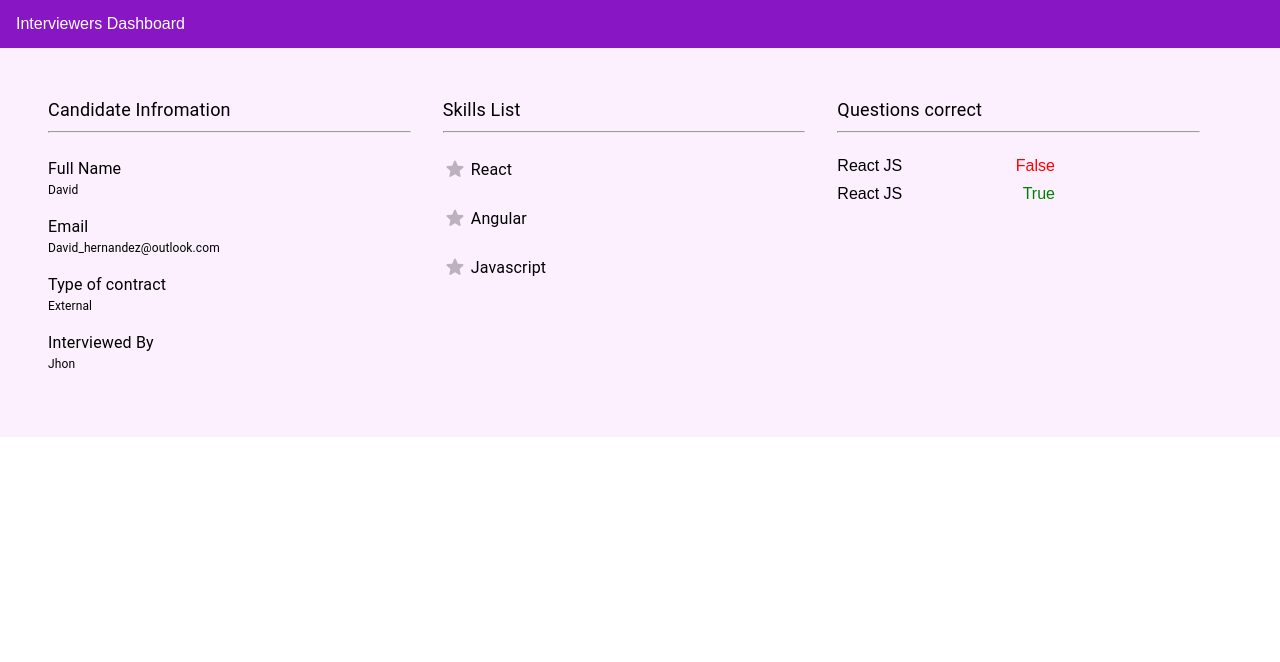
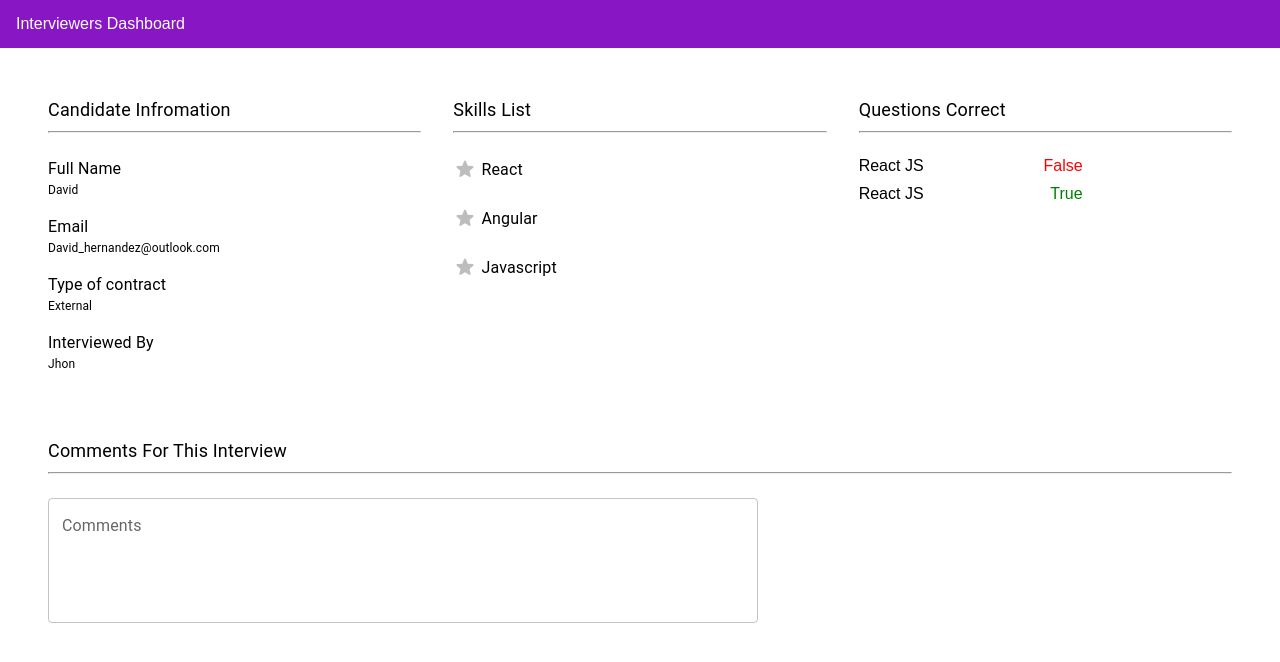
Before and after one commit to DavidEHA/react-for-new-joiners, a React (Create React App) app: page / in a window 1280 px wide. Shown: the top 662 px of the page. Built offline with nearby package versions, Linux system fonts and the light colour scheme.

Commit message:
GeneralComments component added

```diff
--- a/src/pages/CandidateInfo.js
+++ b/src/components/interview/summary/CandidateInfo.js
@@ -6,7 +6,7 @@ const CandidateInfo = () => {
   const type = "External";
   const interviewedBy = "Jhon";
   return (
-    <div className="summary-content">
+    <div className="summary-content" style={{  marginRight: "2rem"}}>
       <Typography sx={{ fontSize: 18 }} color="text.primary">
         Candidate Infromation
       </Typography>
--- /dev/null
+++ b/src/components/interview/summary/GeneralComments.js
@@ -0,0 +1,40 @@
+import { Typography } from "@mui/material";
+import Box from "@mui/material/Box";
+import TextField from "@mui/material/TextField";
+// import { useParams } from "react-router-dom";
+// import { useEffect } from "react";
+// import { useSelector } from "react-redux";
+
+const GeneralComments = () => {
+
+  const generalComments = ""
+
+  return (
+    <div className="general-comments">
+      <Typography sx={{ fontSize: 18 }} color="text.primary">
+        Comments For This Interview
+      </Typography>
+      <hr style={{ width: "100%", marginBottom: "1.5rem" }} />
+      <Box
+      component="form"
+      sx={{
+        "& .MuiTextField-root": { marginBottom:"1rem", width: "60%" },
+      }}
+    >
+      <TextField
+        id="outlined-multiline-static"
+        label="Comments"
+        multiline
+        rows={4}
+        placeholder="..."
+        value={generalComments || ""}
+        onChange={(event) => {
+          // updateComment(event.target.value, false);
+        }}
+      />
+    </Box>
+    </div>
+  );
+};
+
+export default GeneralComments;
--- a/src/pages/QuestionsSummary.js
+++ b/src/components/interview/summary/QuestionsSummary.js
@@ -14,7 +14,7 @@ const QuestionsSummary = () => {
   return (
     <div className="summary-content">
       <Typography sx={{ fontSize: 18 }} color="text.primary">
-        Questions correct
+        Questions Correct
       </Typography>
       <hr style={{ width: "100%", marginBottom: "1.5rem" }} />
       {questions.map((result) => (
--- a/src/pages/SkillsList.js
+++ b/src/components/interview/summary/SkillsList.js
@@ -5,7 +5,7 @@ const SkillsList = () => {
   const skills = ["React", "Angular", "Javascript"];
 
   return (
-    <div className="summary-content">
+    <div className="summary-content" style={{  marginRight: "2rem"}}>
       <Typography sx={{ fontSize: 18 }} color="text.primary">
         Skills List
       </Typography>
--- a/src/index.css
+++ b/src/index.css
@@ -117,7 +117,7 @@ body {
   display: flex;
   height: 100%;
   width: 100%;
-  background-color: rgb(252, 240, 255);
+  flex-direction: column;
 }
 
 .summary-categories {
@@ -125,7 +125,7 @@ body {
   flex-direction: row;
   margin: 3rem;
   height: 100%;
-  width: 100%;
+  width: 100%-2rem;
   justify-content: space-between;
 }
 
@@ -133,7 +133,6 @@ body {
   display: flex;
   flex-direction: column;
   width: 100%;
-  margin-right: 2rem;
 }
 
 .questions {
@@ -143,3 +142,11 @@ body {
   width: 60%;
   justify-content: space-between;
 }
+
+.general-comments {
+  display: flex;
+  flex-direction: column;
+  width: 100% - 6rem;
+  margin-left: 3rem;
+  margin-right: 3rem;
+}
--- a/src/pages/Summary.js
+++ b/src/pages/Summary.js
@@ -1,16 +1,20 @@
-import CandidateInfo from "./CandidateInfo";
-import SkillsList from "./SkillsList";
-import QuestionsSummary from "./QuestionsSummary";
+import CandidateInfo from "../components/interview/summary/CandidateInfo";
+import SkillsList from "../components/interview/summary/SkillsList";
+import QuestionsSummary from "../components/interview/summary/QuestionsSummary";
+import GeneralComments from "../components/interview/summary/GeneralComments";
 
 const Summary = () => {
   return (
+    <>
       <div className="summary-container">
         <div className="summary-categories">
           <CandidateInfo />
           <SkillsList />
           <QuestionsSummary />
         </div>
+        <GeneralComments />
       </div>
+    </>
   );
 };
 
```
Lines whose indentation alone changed are shown as unchanged.
